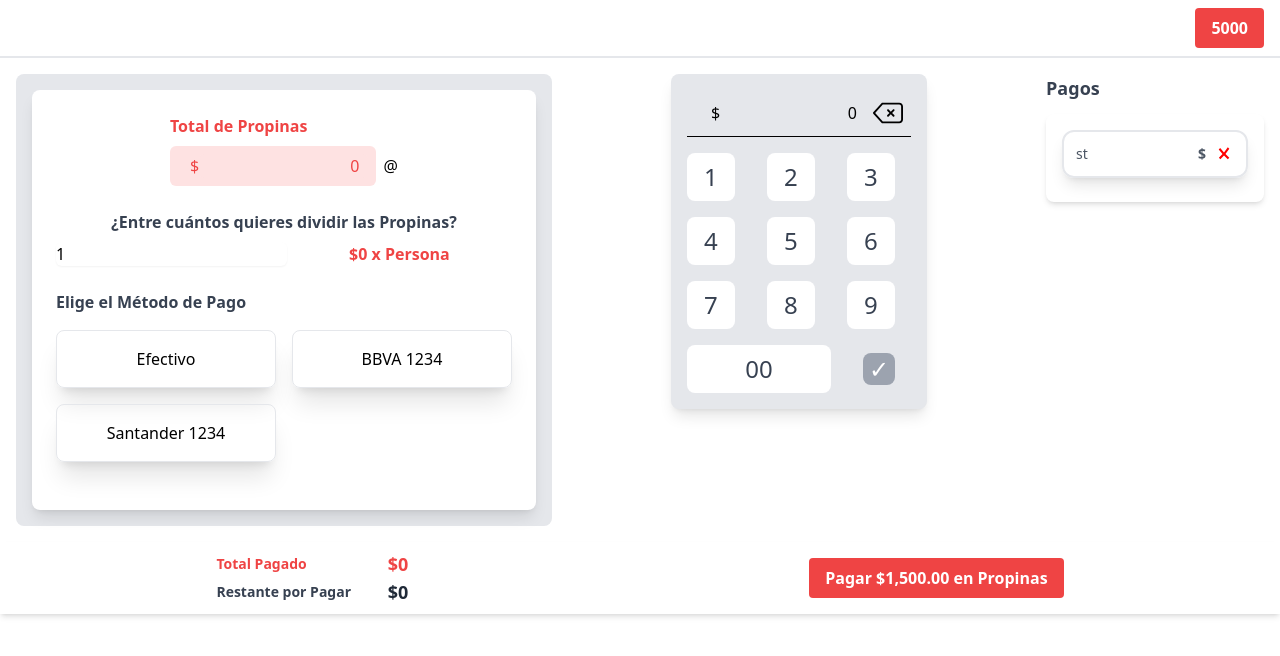
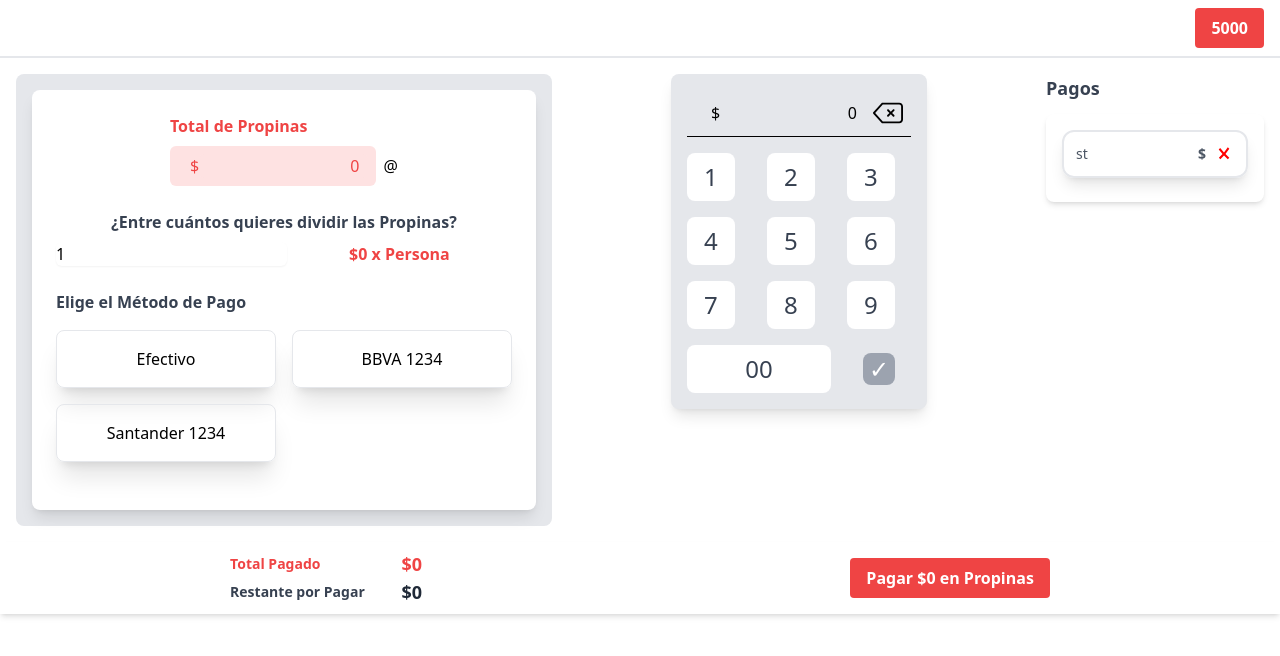
Before and after one commit to lororock/Softii-Test-front, a Vue app: page / in a window 1280 px wide. Shown: the top 656 px of the page. Built offline with nearby package versions, Linux system fonts and the light colour scheme; no server answers.

Commit message:
pagar todas las propinas

```diff
--- a/src/components/FullPayment.vue
+++ b/src/components/FullPayment.vue
@@ -6,13 +6,14 @@ export default {
     name: "FullPayment",
     setup() {
         const paymentsStore = usePaymentsStore();
-        const { total, totalPagado } = storeToRefs(paymentsStore);
+        const { total, totalPagado, tipoDePago } = storeToRefs(paymentsStore);
+        const enviarPago = paymentsStore.enviarPago;
 
         const totalDividido = computed(() => {
             return total.value - totalPagado.value
         });
 
-        return { total, totalDividido, totalPagado};
+        return { total, totalDividido, totalPagado, tipoDePago, enviarPago };
     },
 };
 </script>
@@ -30,8 +31,10 @@ export default {
                     <span class="text-lg font-bold text-gray-800">${{ totalDividido }}</span>
                 </div>
             </div>
-            <button class="bg-red-500 hover:bg-red-600 text-white font-bold py-2 px-4 rounded">
-                Pagar $1,500.00 en Propinas
+            <button @click="enviarPago(tipoDePago, totalDividido)"
+                class="bg-red-500 hover:bg-red-600 text-white font-bold py-2 px-4 rounded"
+                :disabled="totalDividido <= 0 || tipoDePago == ''">
+                Pagar ${{ totalDividido }} en Propinas
             </button>
         </div>
     </div>
```
